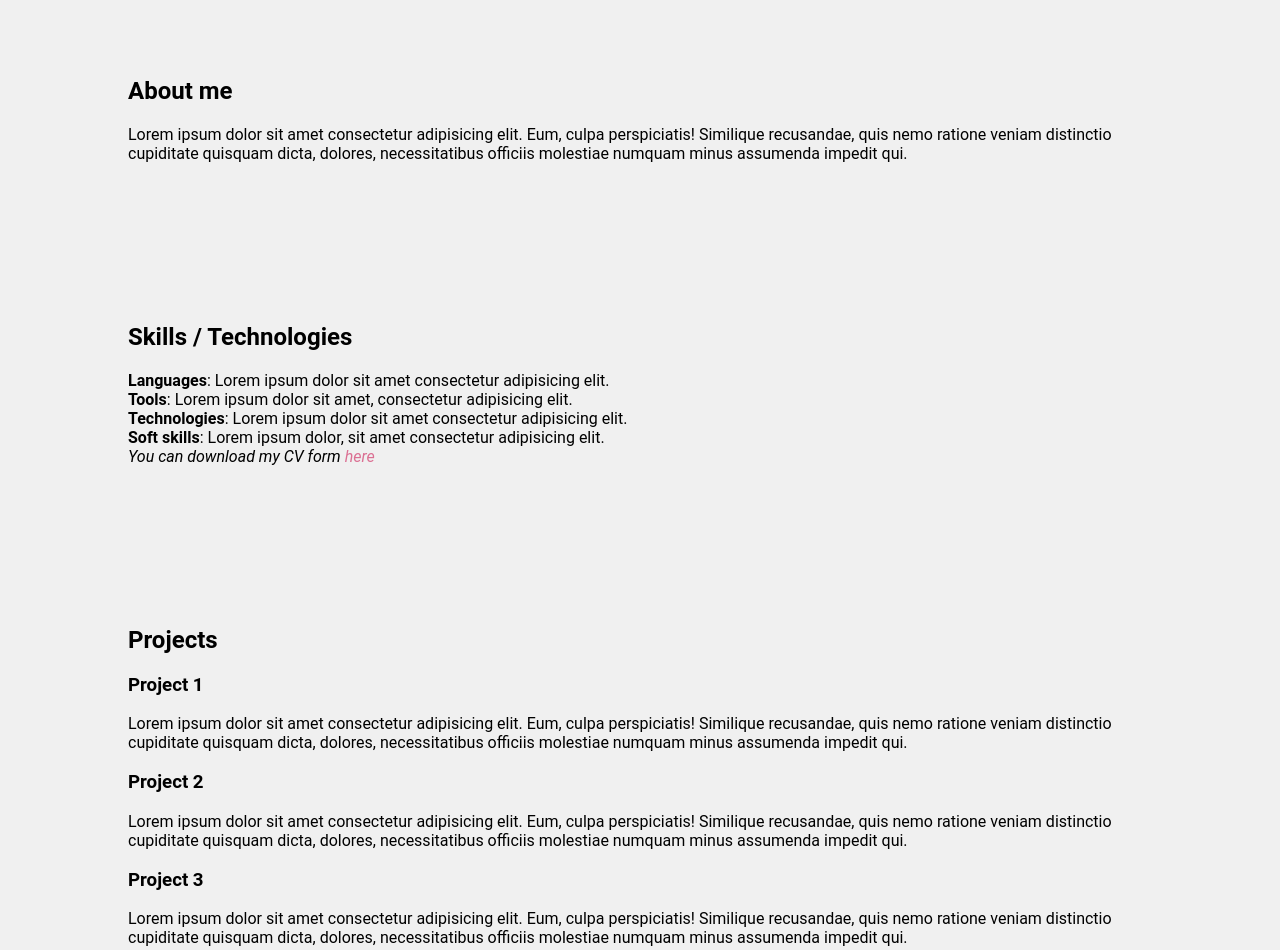
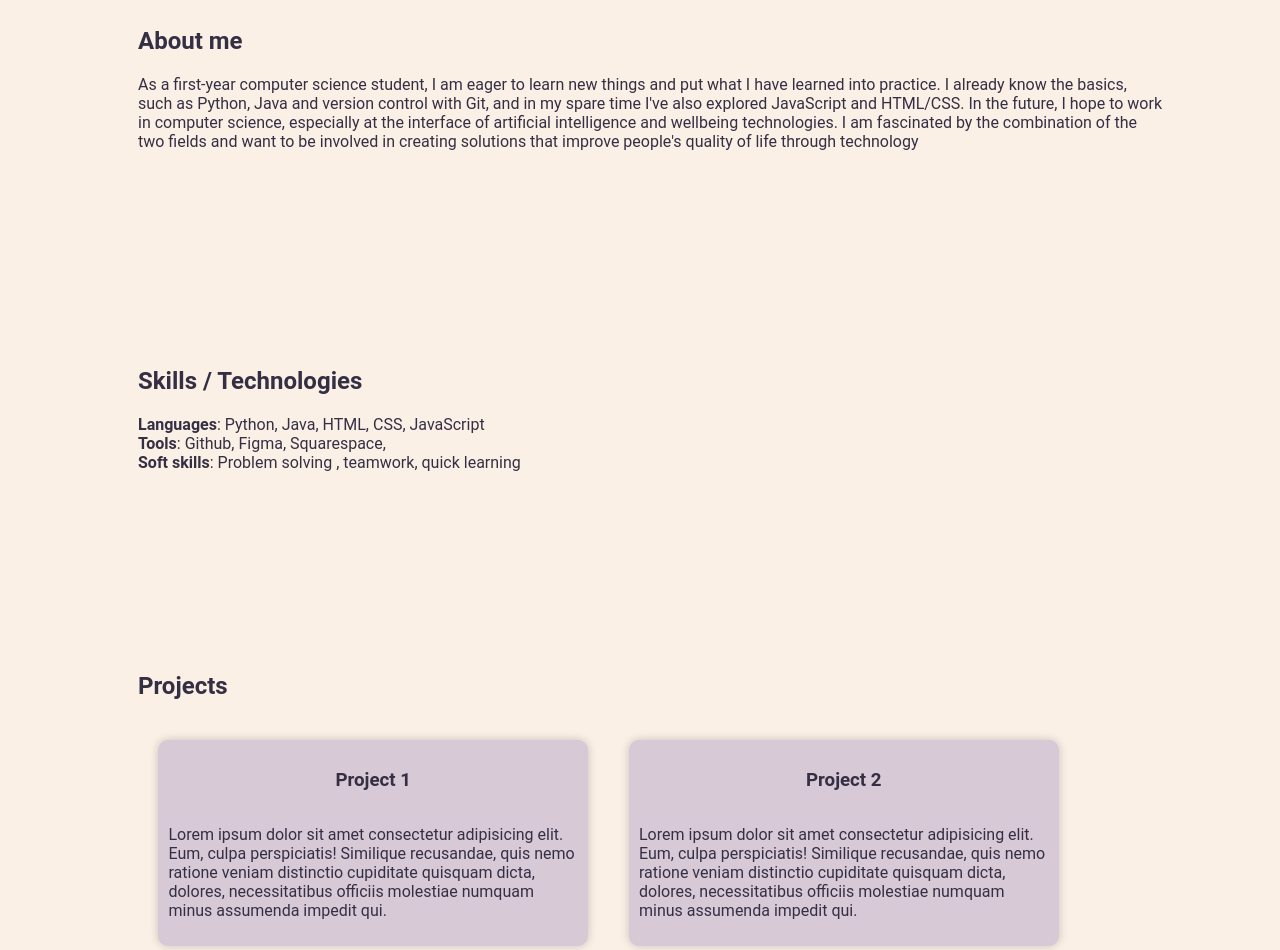
Before and after one commit to rosamyl/rosamyl-portfolio, a plain HTML site: page index.html in a window 1280 px wide. Shown: the part 340-1290 px from the top of the page. Drawn offline with Linux system fonts and the light colour scheme; a web font is replaced by a local one.

Commit message:
finalized some styling

```diff
--- a/index.html
+++ b/index.html
@@ -25,22 +25,33 @@
 
     <section class="About" id="About">
         <h2>About me</h2>
-        <p>Lorem ipsum dolor sit amet consectetur adipisicing elit. Eum, culpa perspiciatis! Similique recusandae, quis nemo ratione veniam distinctio cupiditate quisquam dicta, dolores, necessitatibus officiis molestiae numquam minus assumenda impedit qui.</p>
+        <p>As a first-year computer science student, I am eager to
+            learn new things and put what I have learned into practice.
+            I already know the basics, such as Python, Java and version
+            control with Git, and in my spare time I've also explored
+            JavaScript and HTML/CSS.
+            In the future, I hope to work in computer science,
+            especially at the interface of artificial intelligence and
+            wellbeing technologies. I am fascinated by the combination
+            of the two fields and want to be involved in creating
+            solutions that improve people's quality of life through
+            technology</p>
     </section>
 
     <section class="Resume" id="Resume">
         <h2>Skills / Technologies</h2>
         <ul>
-            <li><strong>Languages</strong>: Lorem ipsum dolor sit amet consectetur adipisicing elit.</li>
-            <li><Strong>Tools</Strong>: Lorem ipsum dolor sit amet, consectetur adipisicing elit. </li>
-            <li><strong>Technologies</strong>: Lorem ipsum dolor sit amet consectetur adipisicing elit.</li>
-            <li><strong>Soft skills</strong>: Lorem ipsum dolor, sit amet consectetur adipisicing elit.</li>
-            <li><em>You can download my CV form <a href="/contents/Rosa-Maria_Myllymäki_resume.pdf">here</a></em></li>
+            <li><strong>Languages</strong>: Python, Java, HTML, CSS, JavaScript</li>
+            <li><Strong>Tools</Strong>: Github, Figma, Squarespace, </li>
+            <!--<li><strong>Technologies</strong>: Lorem ipsum dolor sit amet consectetur adipisicing elit.</li>-->
+            <li><strong>Soft skills</strong>: Problem solving , teamwork, quick learning</li>
+            <!--<li><em>You can download my CV form <a href="/contents/Rosa-Maria_Myllymäki_resume.pdf">here</a></em></li>-->
         </ul>
     </section>
 
     <section class="Projects" id="Projects">
         <h2>Projects</h2>
+        <section class="project-cards">
             <div class = "project-card">
                 <h3>Project 1</h3>
                 <p>Lorem ipsum dolor sit amet consectetur adipisicing elit. Eum, culpa perspiciatis! Similique recusandae, quis nemo ratione veniam distinctio cupiditate quisquam dicta, dolores, necessitatibus officiis molestiae numquam minus assumenda impedit qui.</p>
@@ -58,12 +69,13 @@
                 <p>Lorem ipsum dolor sit amet consectetur adipisicing elit. Eum, culpa perspiciatis! Similique recusandae, quis nemo ratione veniam distinctio cupiditate quisquam dicta, dolores, necessitatibus officiis molestiae numquam minus assumenda impedit qui.</p>
             </div>
         </section>
+    </section>
 
     <section id= "Contact" class="Contact">
         <h2>Contact</h2>
-        <h4>I would love to work with you</h4>
+        <h4><em>I would love to work with you <3</em></h4>
             <div class="contact-info">
-                <p><img src="" alt="">rosa.myllymaki@gmail.com</p>
+                <p><img src="" alt=""><a href="mailto:rosa.myllymaki@gmail.com">rosa.myllymaki@gmail.com</a></p>
                 <p>Oulu, Finland</p>
                 <a href="https://www.linkedin.com/in/rosa-myllymaki/">LinkedIn</a>
                 <a href="https://github.com/rosamyl">Github</a>
--- a/styles.css
+++ b/styles.css
@@ -4,20 +4,24 @@ html {
 
 body {
   font-family: 'Roboto', sans-serif;
-  background-color: #f0f0f0;
+  background-color: #FAF0E6;
   margin: 0;
   padding: 0;
   text-align: left;
 }
+header, footer, a, .About, .Projects, .Contact, .Resume{
+  color: #352F44;
+}
 
 /* HEADER */
 header {
-  background-color: #333;
-  color: #fff;
+  border-radius: 0 0 20px 20px;
   display: flex;
   flex-direction: column;
   align-items: center;
   padding: 20px 0;
+  background-color: #D7C9D6;
+  box-shadow: 0 0 10px 0 rgba(0, 0, 0, 0.3);
 
 }
 
@@ -45,7 +49,7 @@ nav {
 nav ul {
   list-style-type: none;
   display: flex;
-  gap: 10px;
+  gap: 1px;
   padding: 0;
   margin: 0;
 }
@@ -59,26 +63,34 @@ nav ul li {
 }
 a {
   text-decoration: none;
-  color: white;
 }
 a:hover {
-  color: pink;
+  color: #7A5FA4;
+  text-decoration: underline;
+}
+.RM a:hover {
+  text-decoration: none;
 }
 
 .About, .Projects, .Contact, .Resume {
   display: block;
   margin: 20vh 10%;
-  padding: 10;
+  padding: 10px;
   width: 80%;
+  scroll-margin-top: 50px;
 }
 
+.About {
+  margin-top: 10vh;
+}
 /* FOOTER */
 footer {
-  background-color: #333;
-  color: #fff;
+  border-radius: 20px 20px 0 0;
+  background-color: #D7C9D6;
   text-align: center;
   padding: 10px 0;
   bottom: 0;
+  box-shadow: 0 0 10px 0 rgba(0, 0, 0, 0.3);
 
 }
 .RM {
@@ -98,9 +110,34 @@ footer {
 }
 .Resume ul li a, .Contact div a {
   text-decoration: none;
-  color: palevioletred;
+  color: #a511b5;
 }
 .Resume ul li a:hover, .Contact div a:hover {
-  color: pink;
+  color: #7A5FA4;
   text-decoration: underline;
 }
+
+.project-cards {
+  display: flex;
+  flex-wrap: wrap;
+  justify-content: left;
+}
+.project-card {
+  display: flex;
+  flex-direction: column;
+  align-items: center;
+  justify-content: center;
+  min-width: 250px;
+  margin: 2%;
+  padding: 10px;
+  width: 40%;
+  background-color: #D7C9D6;
+  border-radius: 10px;
+  box-shadow: 0 0 10px 0 rgba(0, 0, 0, 0.2);
+}
+@media screen and (max-width: 750px) {
+  .project-card {
+    width: 80%;
+  }
+
+}
```
Lines whose indentation alone changed are shown as unchanged.
